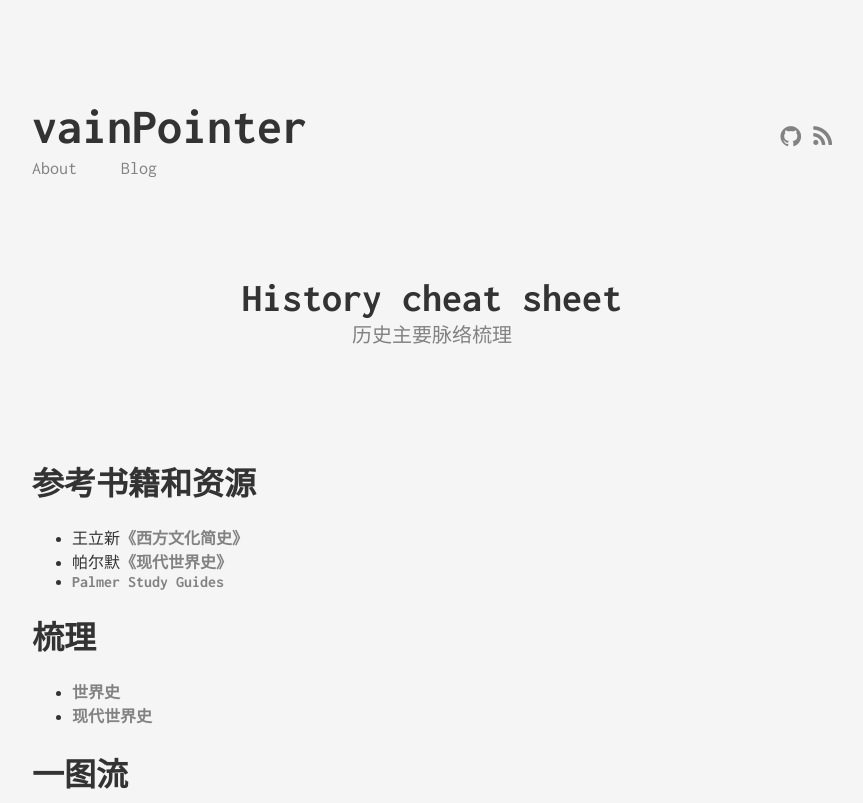
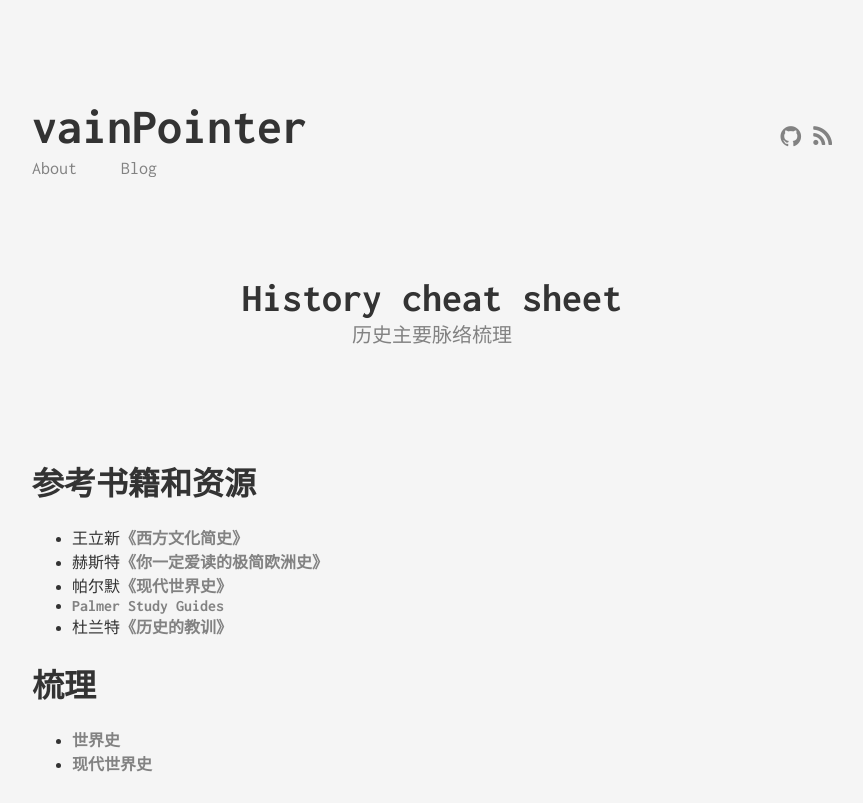
Before and after one commit to vainPointer/vainPointer.github.io, a Jekyll site: the page built from _posts/2019-01-18-history-cheat-sheet.markdown, in a window 1280 px wide. Shown: the top 803 px of the page, without its empty margins (208-1071 px from the left). Built offline with Jekyll 4.4.1, drawn with Linux system fonts in a browser that asks for light colours.

Commit message:
history cheat sheet

```diff
--- a/_posts/2019-01-18-history-cheat-sheet.markdown
+++ b/_posts/2019-01-18-history-cheat-sheet.markdown
@@ -8,8 +8,10 @@ categories: [hobby]
 
 # 参考书籍和资源
   - 王立新[《西方文化简史》](https://book.douban.com/subject/2086058/)
+  - 赫斯特[《你一定爱读的极简欧洲史》](https://book.douban.com/subject/5366248/)
   - 帕尔默[《现代世界史》](https://book.douban.com/subject/22993936/)
   - [Palmer Study Guides](http://www.socialscientist.us/nphs/euroguides.htm)
+  - 杜兰特[《历史的教训》](https://book.douban.com/subject/26279878/)
 
 # 梳理
   - [世界史](/download/history.xlsx)
```
